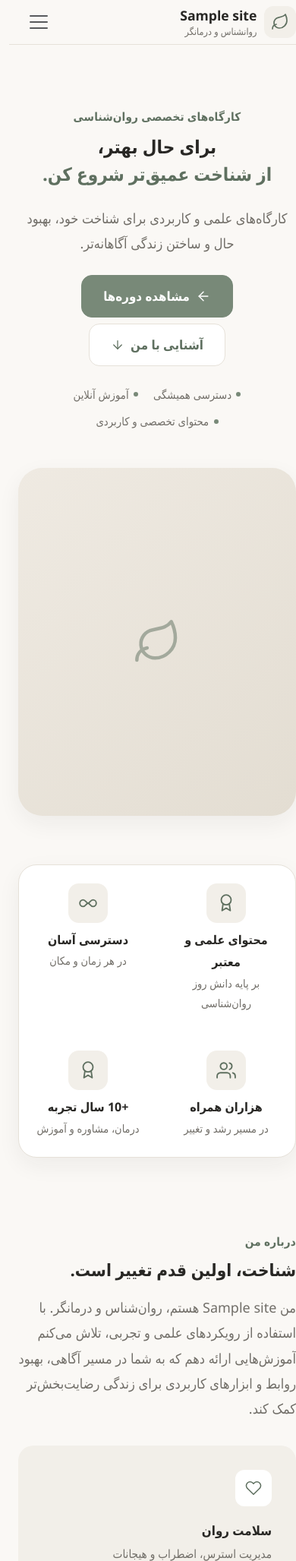
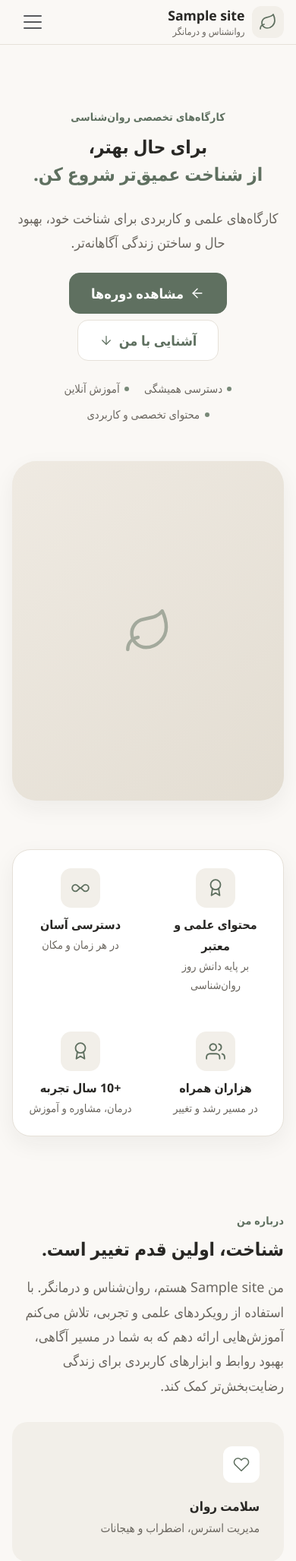
Before and after one commit to bartarinhaanalytics-prog/pandora, a WordPress theme: template aramesh/front-page.php in a window 390 px wide; the page is wider, and only the part inside the window is pictured. Shown: the top 2055 px of that part at 76% size. Run offline with PHP 8.4 and a stand-in for WordPress, Linux system fonts and the light colour scheme; the site name, menu and one post (Sample post) are stand-ins, and other content is empty; some libraries are stand-ins or nearby versions.

Commit message:
UI/UX standards pass: type scale, spacing, touch targets, contrast (v1.6.2)
Reviewed against ui-ux-pro-max standards (Organic Biophilic system):
- Typography: introduce a consistent type scale (13/14/16/18/20/24/32/40) as
  tokens and apply to headings, Bootstrap .h* utilities, lead, eyebrow, small;
  body line-height 1.75, article 1.95, tabular numerals for prices/stats/dates.
- Contrast (AA): darken secondary text to #6A665F; use the darker sage
  (#5F7060) for filled buttons/badges/checklist/pagination/lesson markers so
  white text/glyphs pass 4.5:1 (was ~3.9:1); add a darker hover.
- Touch targets: buttons 48px (lg 54, sm 44), nav links and social icons ≥44px.
- Layout: 16px mobile container padding; fix mobile horizontal overflow by
  reducing g-4/g-5 gutters on small screens; overflow-x clip safety net.
- Motion: subtle press scale with reduced-motion guard; underline in-article
  links for clarity.

Co-Authored-By: Claude Opus 5 <noreply@anthropic.com>
Claude-Session: https://claude.ai/code/session_01JAiazqxnMUc93XUaFQqZRS

```diff
--- a/aramesh/assets/css/player.css
+++ b/aramesh/assets/css/player.css
@@ -42,7 +42,7 @@
 .lesson-list__item a:hover { background: var(--surface-soft); }
 .lesson-list__item.is-active a { background: var(--surface-soft); border-color: var(--primary); }
 .lesson-list__num { width:28px;height:28px;border-radius:50%;background:var(--surface-soft);color:var(--primary-dark);display:grid;place-items:center;font-size:.8rem;font-weight:800;flex:0 0 auto; }
-.lesson-list__item.is-done .lesson-list__num { background: var(--primary); color:#fff; }
+.lesson-list__item.is-done .lesson-list__num { background: var(--primary-dark); color:#fff; }
 .lesson-list__title { font-weight:600; font-size:.95rem; line-height:1.4; }
 .lesson-list__meta { color: var(--text-secondary); font-size:.8rem; }
 .lesson-locked { opacity:.6; }
--- a/aramesh/assets/css/theme.css
+++ b/aramesh/assets/css/theme.css
@@ -10,9 +10,10 @@
 	--surface: #FFFFFF;
 	--surface-soft: #F2EFE9;
 	--text: #282724;
-	--text-secondary: #716E68;
+	--text-secondary: #6A665F; /* AA ≥4.5:1 روی bg و surface-soft */
 	--primary: #788978;
-	--primary-dark: #5F7060;
+	--primary-dark: #5F7060;   /* white روی این AA پاس می‌شود */
+	--primary-darker: #4E5E4A; /* hover دکمه‌ها */
 	--accent: #C7A98B;
 	--border: #E6E1D9;
 
@@ -23,7 +24,20 @@
 	--radius-card: 24px;
 	--radius-hero: 32px;
 
-	/* Spacing scale */
+	/* Type scale (12 · 14 · 16 · 18 · 20 · 24 · 32 · 40) */
+	--fs-xs: 0.8125rem;   /* 13 */
+	--fs-sm: 0.875rem;    /* 14 */
+	--fs-base: 1rem;      /* 16 */
+	--fs-md: 1.125rem;    /* 18 */
+	--fs-lg: 1.25rem;     /* 20 */
+	--fs-h3: clamp(1.25rem, 1.6vw, 1.5rem);   /* 20→24 */
+	--fs-h2: clamp(1.5rem, 2.2vw, 2rem);      /* 24→32 */
+	--fs-h1: clamp(1.75rem, 2.8vw, 2.5rem);   /* 28→40 */
+	--lh-tight: 1.35;
+	--lh-heading: 1.45;
+	--lh-body: 1.75;
+
+	/* Spacing scale (8pt) */
 	--s-1: 8px;  --s-2: 16px; --s-3: 24px; --s-4: 32px; --s-5: 40px;
 	--s-6: 48px; --s-7: 64px; --s-8: 80px; --s-9: 96px; --s-10: 120px;
 
@@ -47,13 +61,16 @@ body {
 	background: var(--bg);
 	color: var(--text);
 	font-family: var(--bs-body-font-family);
-	font-size: 16px;
-	line-height: 1.85;
+	font-size: var(--fs-base);
+	line-height: var(--lh-body);
 	direction: rtl;
 	text-align: right;
 	-webkit-font-smoothing: antialiased;
 	text-rendering: optimizeLegibility;
 }
+/* اعداد جدولی برای قیمت‌ها/آمار/تاریخ‌ها تا از پرش چیدمان جلوگیری شود */
+.course-price__amount, .course-price__old, .dash-stat__num, .amount,
+.lesson-list__num, .aramesh-pagination .page-numbers, .otp-code { font-variant-numeric: tabular-nums; }
 @media (prefers-reduced-motion: reduce) {
 	html { scroll-behavior: auto; }
 	*, *::before, *::after { animation-duration: 0.001ms !important; transition-duration: 0.001ms !important; }
@@ -61,10 +78,21 @@ body {
 
 .container, .container-xl { max-width: var(--container-max); }
 
-h1, h2, h3, h4, h5, h6 { color: var(--text); font-weight: 800; line-height: 1.4; }
-h1 { font-size: clamp(1.7rem, 3.2vw, 2.4rem); line-height: 1.4; }
-h2 { font-size: clamp(1.4rem, 2.4vw, 2rem); line-height: 1.45; }
-h3 { font-size: clamp(1.2rem, 1.8vw, 1.5rem); }
+h1, h2, h3, h4, h5, h6 { color: var(--text); font-weight: 800; line-height: var(--lh-heading); }
+h1 { font-size: var(--fs-h1); line-height: var(--lh-tight); }
+h2 { font-size: var(--fs-h2); line-height: var(--lh-heading); }
+h3 { font-size: var(--fs-h3); }
+h4 { font-size: var(--fs-lg); }
+h5 { font-size: var(--fs-md); }
+h6 { font-size: var(--fs-base); }
+/* هم‌ترازی کلاس‌های تیتر بوت‌استرپ با مقیاس تایپ */
+.h1 { font-size: var(--fs-h1) !important; line-height: var(--lh-tight); }
+.h2 { font-size: var(--fs-h2) !important; line-height: var(--lh-heading); }
+.h3 { font-size: var(--fs-h3) !important; }
+.h4 { font-size: var(--fs-lg) !important; }
+.h5 { font-size: var(--fs-md) !important; }
+.h6 { font-size: var(--fs-base) !important; }
+.small, small { font-size: var(--fs-sm); }
 p { color: var(--text); }
 a { text-decoration: none; transition: color .18s ease; }
 img { max-width: 100%; height: auto; }
@@ -80,25 +108,26 @@ img { max-width: 100%; height: auto; }
 .eyebrow {
 	color: var(--primary-dark);
 	font-weight: 700;
-	font-size: .95rem;
+	font-size: var(--fs-sm);
 	letter-spacing: .01em;
 	margin-bottom: var(--s-1);
 	display: inline-block;
 }
 .section-head { margin-bottom: var(--s-6); }
-.lead-soft { color: var(--text-secondary); font-size: 1.125rem; }
+.lead-soft { color: var(--text-secondary); font-size: var(--fs-md); line-height: 1.8; }
 
 /* ---------- Buttons ---------- */
-.btn { border-radius: var(--radius-btn); font-weight: 700; padding: .75rem 1.5rem; min-height: 50px; display: inline-flex; align-items: center; justify-content: center; gap: .5rem; transition: background-color .18s ease, color .18s ease, border-color .18s ease, transform .18s ease; }
-.btn-primary { background: var(--primary); border-color: var(--primary); color: #fff; }
-.btn-primary:hover, .btn-primary:focus { background: var(--primary-dark); border-color: var(--primary-dark); color: #fff; }
+.btn { border-radius: var(--radius-btn); font-weight: 700; font-size: var(--fs-base); line-height: 1.4; padding: .7rem 1.5rem; min-height: 48px; display: inline-flex; align-items: center; justify-content: center; gap: .5rem; transition: background-color .18s ease, color .18s ease, border-color .18s ease, transform .18s ease; }
+.btn-primary { background: var(--primary-dark); border-color: var(--primary-dark); color: #fff; }
+.btn-primary:hover, .btn-primary:focus { background: var(--primary-darker); border-color: var(--primary-darker); color: #fff; }
 .btn-outline-primary { color: var(--primary-dark); border-color: var(--border); background: var(--surface); }
 .btn-outline-primary:hover { background: var(--surface-soft); border-color: var(--primary); color: var(--primary-dark); }
 .btn-accent { background: var(--accent); border-color: var(--accent); color: #3a2f22; }
 .btn-accent:hover { filter: brightness(.96); color: #3a2f22; }
 .btn-ghost { background: transparent; color: var(--text); border: 1px solid transparent; }
 .btn-ghost:hover { background: var(--surface-soft); }
-.btn-lg { min-height: 56px; font-size: 1.05rem; padding-inline: 1.75rem; }
+.btn-lg { min-height: 54px; font-size: var(--fs-md); padding-inline: 1.75rem; }
+.btn-sm { min-height: 44px; font-size: var(--fs-sm); padding: .45rem 1rem; } /* ≥44px برای تاچ */
 .btn-icon-after svg, .btn i { line-height: 1; }
 
 /* ---------- Cards ---------- */
@@ -118,7 +147,7 @@ img { max-width: 100%; height: auto; }
 
 .badge-soft { background: var(--surface-soft); color: var(--primary-dark); border-radius: 999px; padding: .35rem .8rem; font-weight: 700; font-size: .8rem; display: inline-flex; align-items:center; gap:.35rem; }
 .badge-accent { background: rgba(199,169,139,.18); color: #8a6b47; }
-.badge-best { background: var(--primary); color: #fff; }
+.badge-best { background: var(--primary-dark); color: #fff; }
 
 /* ---------- Header ---------- */
 .site-header { position: sticky; top: 0; z-index: 1030; background: rgba(250,248,245,.9); backdrop-filter: saturate(140%) blur(8px); border-bottom: 1px solid var(--border); }
@@ -227,7 +256,7 @@ textarea.form-control { min-height: 120px; }
 /* ---------- Check list ---------- */
 .check-list { list-style:none; padding:0; margin:0; display:grid; gap:.75rem; }
 .check-list li { display:flex; gap:.6rem; align-items:flex-start; }
-.check-list li::before { content:"✓"; flex:0 0 auto; width:26px;height:26px;border-radius:50%;background:var(--primary);color:#fff;display:grid;place-items:center;font-size:.85rem; }
+.check-list li::before { content:"✓"; flex:0 0 auto; width:26px;height:26px;border-radius:50%;background:var(--primary-dark);color:#fff;display:grid;place-items:center;font-size:.85rem; }
 
 /* ---------- Course detail ---------- */
 .course-hero__price { background: var(--surface); border:1px solid var(--border); border-radius: var(--radius-card); padding: var(--s-4); box-shadow: var(--shadow-soft); }
@@ -255,7 +284,7 @@ textarea.form-control { min-height: 120px; }
 .account-nav a:hover, .account-nav a.is-active { background: var(--surface-soft); color: var(--primary-dark); }
 
 /* ---------- Article ---------- */
-.article-body { font-size:1.08rem; line-height:2.05; max-width: 760px; }
+.article-body { font-size: var(--fs-md); line-height: 1.95; max-width: 68ch; }
 .article-body h2 { margin-top: var(--s-5); }
 .article-body img { border-radius: var(--radius-sm); }
 .toc { background: var(--surface-soft); border-radius: var(--radius-sm); padding: var(--s-3); }
@@ -326,7 +355,7 @@ textarea.form-control { min-height: 120px; }
 /* ---------- Pagination ---------- */
 .aramesh-pagination { display:flex; justify-content:center; gap:.4rem; margin-top: var(--s-5); }
 .aramesh-pagination .page-numbers { display:grid; place-items:center; min-width:44px; height:44px; padding:0 .5rem; border-radius:12px; border:1px solid var(--border); background: var(--surface); color: var(--text); font-weight:700; }
-.aramesh-pagination .page-numbers.current { background: var(--primary); color:#fff; border-color: var(--primary); }
+.aramesh-pagination .page-numbers.current { background: var(--primary-dark); color:#fff; border-color: var(--primary-dark); }
 .aramesh-pagination a.page-numbers:hover { background: var(--surface-soft); color: var(--primary-dark); }
 
 /* ---------- OTP form ---------- */
@@ -343,6 +372,24 @@ textarea.form-control { min-height: 120px; }
 .path-card:hover { border-color: var(--primary); transform: translateY(-3px); }
 .path-card__icon { width:64px;height:64px;border-radius:18px;background:var(--surface-soft);color:var(--primary-dark);display:grid;place-items:center;margin-bottom:var(--s-3); }
 
+/* ---------- Standards polish (UI/UX) ---------- */
+/* حاشیه کناری ۱۶px در موبایل مطابق design tokens */
+@media (max-width: 575.98px) {
+	.container, .container-xl { padding-inline: 16px; }
+	/* گاتر افقی بزرگ در موبایل باعث سرریز افقی می‌شود؛ فقط روی رَدیف‌های g-4/g-5 کم می‌کنیم */
+	.g-4, .g-5 { --bs-gutter-x: 1.5rem; }
+}
+html, body { overflow-x: clip; } /* شبکهٔ ایمنی در برابر سرریز افقی */
+/* بازخورد لمسی ملایم روی دکمه‌ها/کارت‌های کلیک‌پذیر (۹۵–۱۰۵٪) */
+.btn:active { transform: scale(.985); }
+@media (prefers-reduced-motion: reduce) { .btn:active { transform: none; } }
+/* لینک‌های متنی درون محتوا، زیرخط ملایم برای وضوح */
+.article-body a:not(.btn) { color: var(--primary-dark); text-decoration: underline; text-underline-offset: 3px; }
+.article-body a:not(.btn):hover { color: var(--primary); }
+/* هدف لمسی حداقلی برای آیکون‌های شبکه‌های اجتماعی و آیتم‌های ناوبری */
+.footer-social a { min-width: 44px; min-height: 44px; }
+.navbar-nav .nav-link { min-height: 44px; display: inline-flex; align-items: center; }
+
 /* ---------- Utilities ---------- */
 .bg-surface { background: var(--surface) !important; }
 .bg-soft { background: var(--surface-soft) !important; }
--- a/aramesh/functions.php
+++ b/aramesh/functions.php
@@ -10,7 +10,7 @@
 
 defined( 'ABSPATH' ) || exit;
 
-define( 'ARAMESH_VERSION', '1.6.1' );
+define( 'ARAMESH_VERSION', '1.6.2' );
 define( 'ARAMESH_DIR', get_template_directory() );
 define( 'ARAMESH_URI', get_template_directory_uri() );
 
--- a/aramesh/style.css
+++ b/aramesh/style.css
@@ -4,7 +4,7 @@ Theme URI: https://example.com/aramesh
 Author: Aramesh Team
 Author URI: https://example.com
 Description: قالب وردپرس فارسی RTL برای وب‌سایت روان‌شناس و فروش دوره‌های ویدیویی. زبان بصری آرام و Premium با سبز sage، پس‌زمینه warm off-white و Bootstrap 5 RTL. شامل دوره (CPT)، جلسه، ورود با OTP، مالکیت دوره، پیشرفت یادگیری و پخش‌کننده ویدیوی محافظت‌شده.
-Version: 1.6.1
+Version: 1.6.2
 Requires at least: 6.2
 Tested up to: 6.6
 Requires PHP: 8.0
```
Also changed, not shown: 1 other file.
